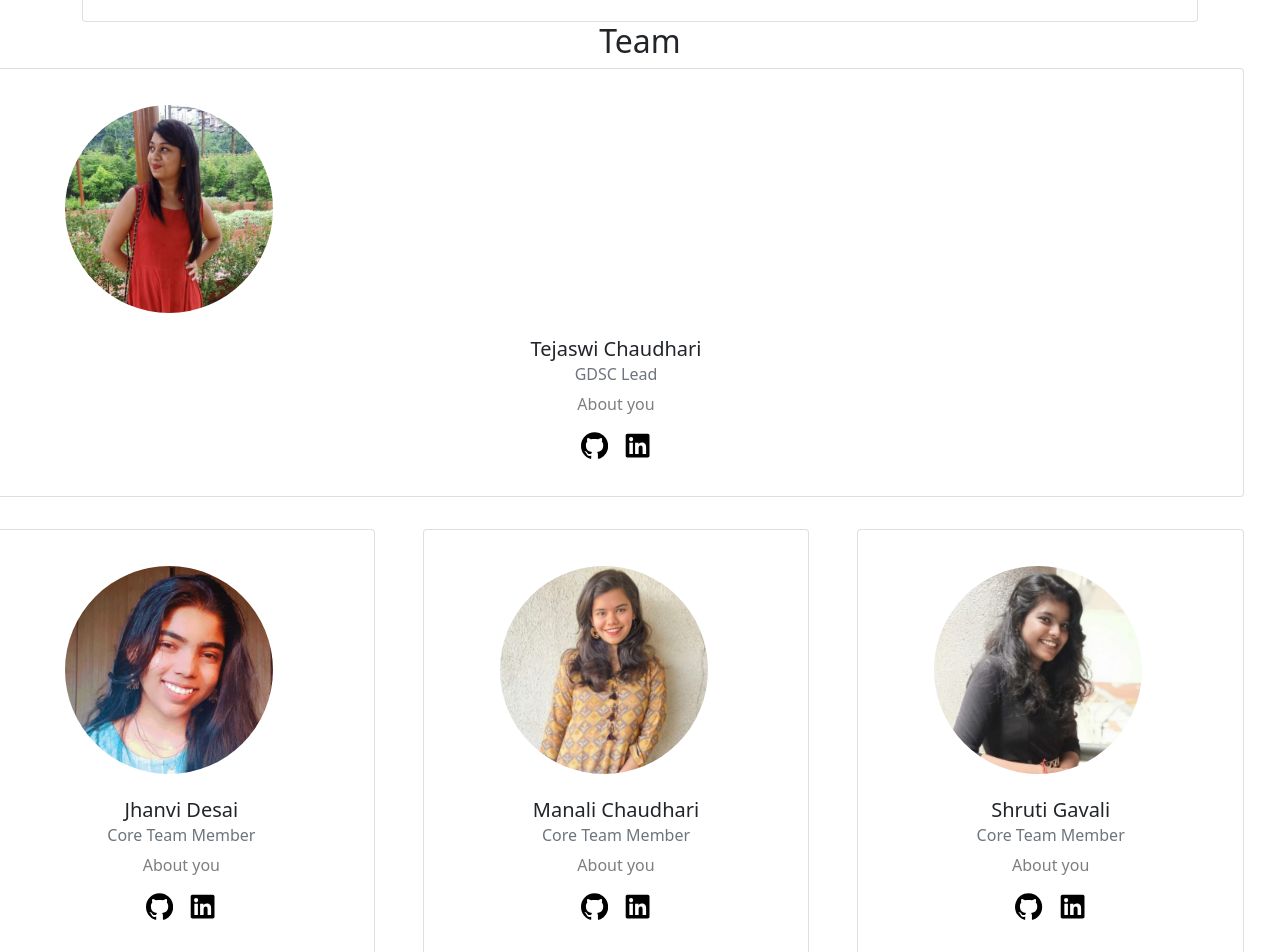
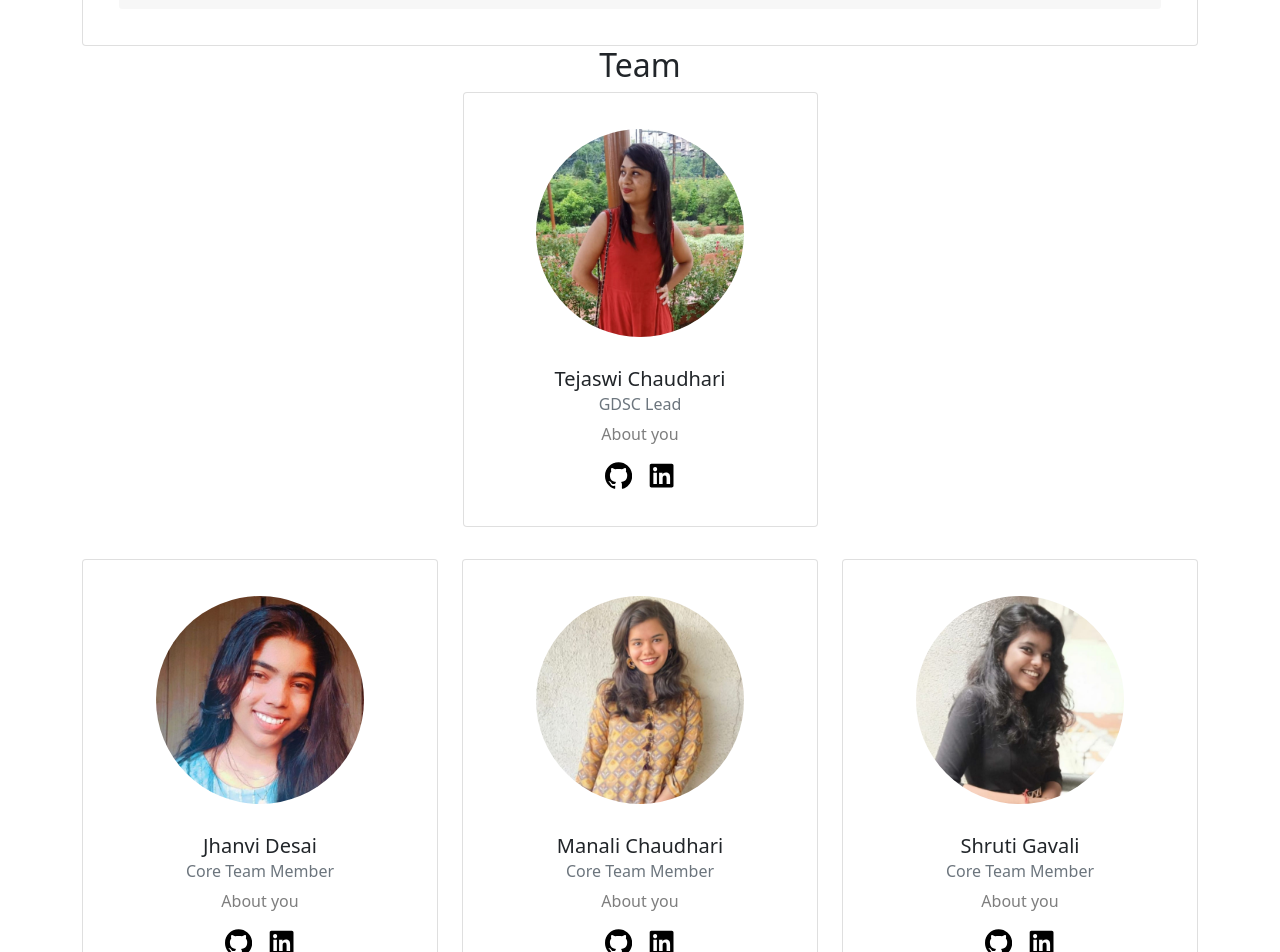
Before and after one commit to dsc-umit/DSC-Website, a React (Create React App) app: page / in a window 1280 px wide. Shown: the part 3240-4192 px from the top of the page. Built offline with nearby package versions, Linux system fonts and the light colour scheme.

Commit message:
Team alignment fix

```diff
--- a/src/components/Team.css
+++ b/src/components/Team.css
@@ -2,33 +2,19 @@ h2{
     text-align: center;
 }
 .card-row-1{
-    /*padding-left: 7em;
-    padding-right: 6em;*/
-    align-items: center;
-    flex-wrap: wrap;
-  justify-content: center;
-  margin-bottom:2em;
+  margin-bottom: 2em;
 }
+
 .card-row-2{
-    /*padding-left: 7em;
-    padding-right: 6em;*/
-    align-items: center;
-    flex-wrap: wrap;
-  justify-content: center;
+  text-align: center;
+  margin-bottom: 2em;
+}
+
+.card-row-3{
+  text-align: center;
   margin-bottom:2em;
 }
 
-.card-row-3{
-    /*padding-left: 7em;
-    padding-right: 6em;*/
-    align-items: center;
-    flex-wrap: wrap;
-  justify-content: center;
-  margin-bottom:2em;
-}
-.card{
-   margin-right: 3em;
-}
 .social{
   border: none;
 }
@@ -40,12 +26,12 @@ h2{
   }
 
 .card1{
-  width:10em;
+  max-width: 355px;
+  border-width: 1px;
 }
 
 .picture{
-  margin-left:2.5em;
-  height:13em;
-  width:13em;
-
+  margin-bottom: 30px;
+  height: 13em;
+  width: 13em;
 }
--- a/src/components/Team.jsx
+++ b/src/components/Team.jsx
@@ -7,152 +7,107 @@ import sanskriti from '../media/sk.jpg';
 import irit from '../media/Irit.jpg';
 import tejashri from '../media/Tejashri.jpg';
 import shruti from '../media/Shruti.jpg'
-import {Card,Col,Image,Row} from 'react-bootstrap'
+import { Card, Col, Image, Row, Container } from 'react-bootstrap'
 import { SiGithub } from 'react-icons/si';
 import { FaLinkedin } from 'react-icons/fa'
 const Team = () => {
     return (
         <div>
+        <Container>
             <h2>Team</h2>
             <Row className='card-row-1'>
-            <Card style={{ width: '21rem' }} className='card1'>
-
+                <center>
+                    <Card className='card1' align="center">
                         <Card.Body>
-
-                <Col xs={2} md={2} >
                             <Image src={tejaswi} className='picture' roundedCircle />
-                </Col>
-
-                <center>
-                <br></br>
                             <Card.Title>Tejaswi Chaudhari</Card.Title>
                             <Card.Subtitle className="mb-2 text-muted">GDSC Lead</Card.Subtitle>
-                <Card.Text>
-                About you
-                </Card.Text>
+                            <Card.Text>About you</Card.Text>
                             <Card.Link href="https://github.com/Tejaswi-Chaudhari"><SiGithub className='social' color='#000000' size='1.7em'/></Card.Link>
                             <Card.Link href="https://www.linkedin.com/in/tejaswi-chaudhari/"><FaLinkedin className='social' color='#000000' size='1.7em'/></Card.Link>
-                </center>
                         </Card.Body>
                     </Card>
+                </center>
             </Row>
+
             <Row className='card-row-2'>
-            <Card style={{ width: '21rem' }} className='card2 '>
-
+                <Col lg={4}>
+                    <Card className='card2'>
                         <Card.Body>
-
-                <Col xs={6} md={4}>
                             <Image src={jhanvi} className='picture' roundedCircle />
-                </Col>
-                <center>
-                <br></br>
                             <Card.Title>Jhanvi Desai</Card.Title>
                             <Card.Subtitle className="mb-2 text-muted">Core Team Member</Card.Subtitle>
-                <Card.Text>
-                    About you
-                </Card.Text>
+                            <Card.Text>About you</Card.Text>
                             <Card.Link href="https://github.com/JSDesai"><SiGithub className='social' color='#000000' size='1.7em'/></Card.Link>
                             <Card.Link href="https://www.linkedin.com/in/jhanvi-desai-633428192/"><FaLinkedin className='social' color='#000000' size='1.7em'/></Card.Link>
-                </center>
                         </Card.Body>
                     </Card>
-                <Card style={{ width: '21rem' }} className='card3'>
+                </Col>
+                <Col lg={4}>
+                    <Card className='card3'>
                         <Card.Body>
-                <Col xs={6} md={4}>
                             <Image src={manali} className='picture' roundedCircle />
-                </Col>
-                <center>
-                    <br></br>
                             <Card.Title>Manali Chaudhari</Card.Title>
                             <Card.Subtitle className="mb-2 text-muted">Core Team Member</Card.Subtitle>
-                <Card.Text>
-                About you
-                </Card.Text>
+                            <Card.Text>About you</Card.Text>
                             <Card.Link href="https://github.com/Manalipc10"><SiGithub className='social' color='#000000' size='1.7em'/></Card.Link>
                             <Card.Link href="https://www.linkedin.com/in/manali-chaudhari/"><FaLinkedin className='social' color='#000000' size='1.7em'/></Card.Link>
-                </center>
                         </Card.Body>
                     </Card>
-
-                    <Card style={{ width: '21rem' }} className='card4'>
+                </Col>
+                <Col lg={4}>
+                    <Card className='card4'>
                         <Card.Body>
-
-                <Col xs={12} lg={4}>
                             <Image src={shruti} className='picture' roundedCircle />
-                </Col>
-                <center>
-                    <br></br>
                             <Card.Title>Shruti Gavali</Card.Title>
                             <Card.Subtitle className="mb-2 text-muted">Core Team Member</Card.Subtitle>
-                <Card.Text>
-                About you
-                </Card.Text>
+                            <Card.Text>About you</Card.Text>
                             <Card.Link href="https://www.linkedin.com/in/shruti-gavali/"><SiGithub className='social' color='#000000' size='1.7em'/></Card.Link>
                             <Card.Link href="https://github.com/shrutig2110"><FaLinkedin className='social' color='#000000' size='1.7em'/></Card.Link>
-                </center>
                         </Card.Body>
                     </Card>
+                </Col>
             </Row>
 
             <Row className='card-row-3'>
-            <Card style={{ width: '21rem' }} className='card5'>
-
+                <Col lg={4}>
+                    <Card className='card5'>
                         <Card.Body>
-                <Col xs={6} md={4}>
                             <Image src={sanskriti} className='picture' roundedCircle />
-                </Col>
-                <center>
-                    <br></br>
                             <Card.Title>Sanskriti Kushik</Card.Title>
                             <Card.Subtitle className="mb-2 text-muted">Core Team Member</Card.Subtitle>
-                <Card.Text>
-                About you
-                </Card.Text>
+                            <Card.Text>About you</Card.Text>
                             <Card.Link href="https://github.com/SanskritiKushik5"><SiGithub className='social' color='#000000' size='1.7em'/></Card.Link>
                             <Card.Link href="https://www.linkedin.com/in/sanskriti-kushik-2302/"><FaLinkedin className='social' color='#000000' size='1.7em'/></Card.Link>
-                </center>
                         </Card.Body>
                     </Card>
-
-                <Card style={{ width: '21rem' }} className='card6'>
+                </Col>
+                <Col lg={4}>
+                    <Card className='card6'>
                         <Card.Body>
-
-                <Col xs={6} md={4}>
                             <Image src={irit} className='picture' roundedCircle />
-                </Col>
-                <center>
-                <br></br>
                             <Card.Title>Irit Kushwaha</Card.Title>
                             <Card.Subtitle className="mb-2 text-muted">Core Team Member</Card.Subtitle>
-                <Card.Text>
-                About you
-                </Card.Text>
+                            <Card.Text>About you</Card.Text>
                             <Card.Link href="https://github.com/irit2607"><SiGithub className='social' color='#000000' size='1.7em'/></Card.Link>
                             <Card.Link href="https://www.linkedin.com/in/irit-kushwaha-2607/"><FaLinkedin className='social' color='#000000' size='1.7em'/></Card.Link>
-                </center>
                         </Card.Body>
                     </Card>
-
-                    <Card style={{ width: '21rem' }} className='card7'>
+                </Col>
+                <Col lg={4}>
+                    <Card className='card7'>
                         <Card.Body>
-
-                <Col xs={6} md={4}>
                             <Image src={tejashri} className='picture' roundedCircle />
-                </Col>
-                <center>
-                <br></br>
                             <Card.Title>Tejashri Mitbavkar</Card.Title>
                             <Card.Subtitle className="mb-2 text-muted">Core Team Member</Card.Subtitle>
-                <Card.Text>
-                About you
-                </Card.Text>
+                            <Card.Text>About you</Card.Text>
                             <Card.Link   href="https://github.com/tejashri-110"><SiGithub className='social' color='#000000' size='1.7em'/></Card.Link>
                             <Card.Link  href="https://www.linkedin.com/in/tejashri-mitbavkar-bb3871192/"><FaLinkedin className='social' color='#000000' size='1.7em'/></Card.Link>
-                </center>
                         </Card.Body>
                     </Card>
+                </Col>
             </Row>
-
+        </Container>
         </div>
     )
 }
```
Lines whose indentation alone changed are shown as unchanged.
